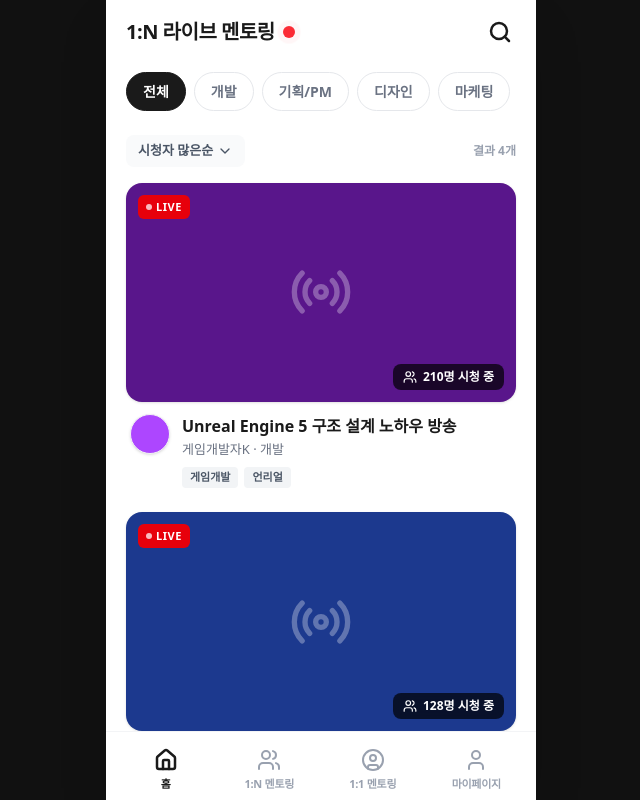
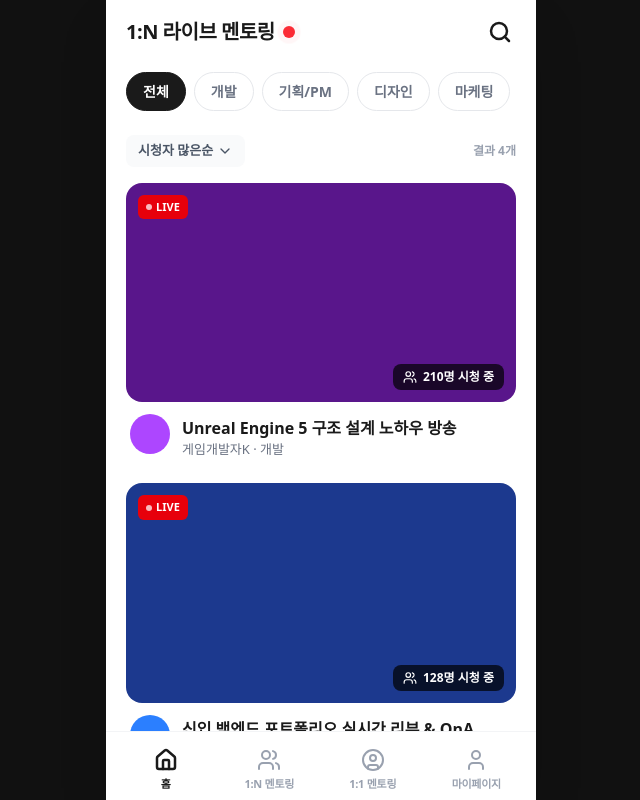
Before and after one commit to capstone-ap/carpoolink-backend, a Next.js app in the folder apps/demo-web/: page /mentoring_list/live_list in a window 1280 px wide. Shown: the whole page, without its empty margins (319-959 px from the left). Built offline with nearby package versions, Linux system fonts and the light colour scheme; a web font is replaced by a local one.

Commit message:
fix(front): 뒤로가기 버그 해결을 위한 임시 더미페이지 작성

```diff
--- a/apps/demo-web/app/(with-nav)/mentoring_list/live_list/page.tsx
+++ b/apps/demo-web/app/(with-nav)/mentoring_list/live_list/page.tsx
@@ -1,56 +1,16 @@
 "use client";
 
-import { useState, useMemo } from "react";
+import { useState, useMemo, Suspense, useEffect } from "react";
 import Link from "next/link";
+import { useRouter, useSearchParams, usePathname } from "next/navigation";
 import { Search, ChevronDown, Users, Radio, Check, AlertCircle } from "lucide-react";
 
-// 💡 핵심 수정: Date.now() 같은 동적 함수를 제거하고, 고정된 시간 문자열을 사용하여
-// Next.js의 Hydration(렌더링 동기화) 에러와 클릭 이벤트 먹통 현상을 완벽하게 방지했습니다.
+// 데이터 부분 (이전과 동일)
 const LIVE_STREAMS = [
-  {
-    id: 101,
-    title: "신입 백엔드 포트폴리오 실시간 리뷰 & QnA",
-    mentor: "AI네이티브개발자",
-    category: "개발",
-    viewers: 128,
-    startTime: "2026-04-28T10:30:00Z", // 고정된 시간
-    tags: ["백엔드", "포트폴리오", "취업"],
-    thumbnailColor: "bg-blue-900",
-    profileColor: "bg-blue-500",
-  },
-  {
-    id: 102,
-    title: "실무에서 쓰이는 React 패턴 (주니어용)",
-    mentor: "프론트엔드장인",
-    category: "개발",
-    viewers: 85,
-    startTime: "2026-04-28T11:50:00Z",
-    tags: ["프론트엔드", "React", "실무"],
-    thumbnailColor: "bg-emerald-900",
-    profileColor: "bg-emerald-500",
-  },
-  {
-    id: 103,
-    title: "Unreal Engine 5 구조 설계 노하우 방송",
-    mentor: "게임개발자K",
-    category: "개발",
-    viewers: 210,
-    startTime: "2026-04-28T09:00:00Z",
-    tags: ["게임개발", "언리얼"],
-    thumbnailColor: "bg-purple-900",
-    profileColor: "bg-purple-500",
-  },
-  {
-    id: 104,
-    title: "주니어 기획자를 위한 역량 강화 가이드",
-    mentor: "기획왕",
-    category: "기획/PM",
-    viewers: 45,
-    startTime: "2026-04-28T11:15:00Z",
-    tags: ["기획", "PM", "커리어"],
-    thumbnailColor: "bg-orange-900",
-    profileColor: "bg-orange-500",
-  }
+  { id: 101, title: "신입 백엔드 포트폴리오 실시간 리뷰 & QnA", mentor: "AI네이티브개발자", category: "개발", viewers: 128, startTime: "2026-04-28T10:30:00Z", tags: ["백엔드", "포트폴리오", "취업"], thumbnailColor: "bg-blue-900", profileColor: "bg-blue-500" },
+  { id: 102, title: "실무에서 쓰이는 React 패턴 (주니어용)", mentor: "프론트엔드장인", category: "개발", viewers: 85, startTime: "2026-04-28T11:50:00Z", tags: ["프론트엔드", "React", "실무"], thumbnailColor: "bg-emerald-900", profileColor: "bg-emerald-500" },
+  { id: 103, title: "Unreal Engine 5 구조 설계 노하우 방송", mentor: "게임개발자K", category: "개발", viewers: 210, startTime: "2026-04-28T09:00:00Z", tags: ["게임개발", "언리얼"], thumbnailColor: "bg-purple-900", profileColor: "bg-purple-500" },
+  { id: 104, title: "주니어 기획자를 위한 역량 강화 가이드", mentor: "기획왕", category: "기획/PM", viewers: 45, startTime: "2026-04-28T11:15:00Z", tags: ["기획", "PM", "커리어"], thumbnailColor: "bg-orange-900", profileColor: "bg-orange-500" }
 ];
 
 const CATEGORIES = ["전체", "개발", "기획/PM", "디자인", "마케팅"];
@@ -60,38 +20,57 @@ const SORT_OPTIONS = [
   { id: "oldest", label: "오래된 순" },
 ];
 
-export default function LiveListPage() {
-  const [sortBy, setSortBy] = useState("viewers");
-  const [activeCategory, setActiveCategory] = useState("전체");
+function LiveListContent() {
+  const router = useRouter();
+  const pathname = usePathname();
+  const searchParams = useSearchParams();
+
+  // 💡 [해결책 1] 하이드레이션 체크: 클라이언트 마운트 완료 확인
+  const [isMounted, setIsMounted] = useState(false);
+  useEffect(() => {
+    setIsMounted(true);
+  }, []);
+
+  const activeCategory = searchParams.get("category") || "전체";
+  const sortBy = searchParams.get("sort") || "viewers";
+
   const [isSearchOpen, setIsSearchOpen] = useState(false);
   const [searchQuery, setSearchQuery] = useState("");
   const [isSortMenuOpen, setIsSortMenuOpen] = useState(false);
 
+  const handleCategoryClick = (category: string) => {
+    const params = new URLSearchParams(searchParams.toString());
+    if (category === "전체") params.delete("category");
+    else params.set("category", category);
+    router.replace(`${pathname}?${params.toString()}`, { scroll: false });
+  };
+
+  const handleSortClick = (sortId: string) => {
+    const params = new URLSearchParams(searchParams.toString());
+    if (sortId === "viewers") params.delete("sort");
+    else params.set("sort", sortId);
+    router.replace(`${pathname}?${params.toString()}`, { scroll: false });
+    setIsSortMenuOpen(false);
+  };
+
   const filteredAndSortedStreams = useMemo(() => {
     let list = [...LIVE_STREAMS];
-
-    if (activeCategory !== "전체") {
-      list = list.filter(stream => stream.category === activeCategory);
+    if (activeCategory !== "전체") list = list.filter(s => s.category === activeCategory);
+    if (searchQuery.trim() !== "") {
+      const q = searchQuery.toLowerCase();
+      list = list.filter(s => s.title.toLowerCase().includes(q) || s.mentor.toLowerCase().includes(q));
     }
-
-    if (searchQuery.trim() !== "") {
-      const query = searchQuery.toLowerCase();
-      list = list.filter(stream =>
-        stream.title.toLowerCase().includes(query) ||
-        stream.mentor.toLowerCase().includes(query)
-      );
-    }
-
     if (sortBy === "viewers") list.sort((a, b) => b.viewers - a.viewers);
     else if (sortBy === "newest") list.sort((a, b) => new Date(b.startTime).getTime() - new Date(a.startTime).getTime());
     else if (sortBy === "oldest") list.sort((a, b) => new Date(a.startTime).getTime() - new Date(b.startTime).getTime());
-
     return list;
   }, [activeCategory, searchQuery, sortBy]);
 
+  // 💡 마운트 전에는 레이아웃만 보여주고 클릭 이벤트가 포함된 UI는 마운트 후에 렌더링
+  if (!isMounted) return <div className="w-full h-screen bg-white" />;
+
   return (
-    <main className="flex flex-col w-full bg-white text-[#1A1A1A] font-sans min-h-[100dvh] relative">
-
+    <div className="flex flex-col w-full bg-white text-[#1A1A1A] font-sans min-h-[100dvh] relative">
       <header className={`sticky top-0 bg-white z-20 transition-all duration-300 ${isSearchOpen ? 'pb-2' : ''}`}>
         <div className="flex items-center justify-between px-5 py-4">
           {!isSearchOpen ? (
@@ -103,11 +82,7 @@ export default function LiveListPage() {
                   <span className="relative inline-flex rounded-full h-3 w-3 bg-red-500"></span>
                 </span>
               </h1>
-              <button
-                type="button"
-                onClick={() => setIsSearchOpen(true)}
-                className="p-1 hover:bg-gray-100 rounded-full transition-colors"
-              >
+              <button type="button" onClick={() => setIsSearchOpen(true)} className="p-1 hover:bg-gray-100 rounded-full transition-colors">
                 <Search className="w-6 h-6" strokeWidth={2.5} />
               </button>
             </>
@@ -115,25 +90,9 @@ export default function LiveListPage() {
             <div className="flex items-center gap-3 w-full animate-in slide-in-from-right-4 duration-300">
               <div className="relative flex-1">
                 <Search className="absolute left-3 top-1/2 -translate-y-1/2 w-4 h-4 text-gray-400" strokeWidth={2.5} />
-                <input
-                  autoFocus
-                  type="text"
-                  placeholder="멘토 또는 라이브 제목 검색"
-                  value={searchQuery}
-                  onChange={(e) => setSearchQuery(e.target.value)}
-                  className="w-full bg-gray-100 py-2.5 pl-10 pr-4 rounded-xl text-[14px] font-medium focus:outline-none focus:ring-2 focus:ring-[#FFCC00]/50"
-                />
+                <input autoFocus type="text" placeholder="검색어 입력" value={searchQuery} onChange={(e) => setSearchQuery(e.target.value)} className="w-full bg-gray-100 py-2.5 pl-10 pr-4 rounded-xl text-[14px] font-medium focus:outline-none" />
               </div>
-              <button
-                type="button"
-                onClick={() => {
-                  setIsSearchOpen(false);
-                  setSearchQuery("");
-                }}
-                className="text-[14px] font-bold text-gray-500 px-1"
-              >
-                취소
-              </button>
+              <button type="button" onClick={() => { setIsSearchOpen(false); setSearchQuery(""); }} className="text-[14px] font-bold text-gray-500 px-1">취소</button>
             </div>
           )}
         </div>
@@ -141,46 +100,22 @@ export default function LiveListPage() {
 
       <div className="flex gap-2 overflow-x-auto px-5 py-2 scrollbar-hide">
         {CATEGORIES.map((category) => (
-          <button
-            key={category}
-            type="button" // 💡 명시적으로 버튼 타입을 지정하여 폼 전송 등 오작동 방지
-            onClick={() => setActiveCategory(category)}
-            className={`shrink-0 px-4 py-2 rounded-full text-[14px] font-bold border transition-all
-              ${activeCategory === category
-                ? 'bg-[#1A1A1A] text-white border-[#1A1A1A]'
-                : 'bg-white text-gray-500 border-gray-200 hover:bg-gray-50'
-              }
-            `}
-          >
+          <button key={category} type="button" onClick={() => handleCategoryClick(category)} className={`shrink-0 px-4 py-2 rounded-full text-[14px] font-bold border transition-all ${activeCategory === category ? 'bg-[#1A1A1A] text-white border-[#1A1A1A]' : 'bg-white text-gray-500 border-gray-200'}`}>
             {category}
           </button>
         ))}
       </div>
 
       <div className="px-5 py-4 flex items-center justify-between relative">
-        <button
-          type="button"
-          onClick={() => setIsSortMenuOpen(!isSortMenuOpen)}
-          className="flex items-center gap-1 text-[13px] font-bold text-gray-600 bg-gray-50 px-3 py-1.5 rounded-lg active:bg-gray-100 transition-colors"
-        >
+        <button type="button" onClick={() => setIsSortMenuOpen(!isSortMenuOpen)} className="flex items-center gap-1 text-[13px] font-bold text-gray-600 bg-gray-50 px-3 py-1.5 rounded-lg">
           {SORT_OPTIONS.find(opt => opt.id === sortBy)?.label}
           <ChevronDown className={`w-4 h-4 transition-transform ${isSortMenuOpen ? 'rotate-180' : ''}`} />
         </button>
 
         {isSortMenuOpen && (
-          <div className="absolute top-14 left-5 w-[160px] bg-white border border-gray-100 rounded-2xl shadow-xl z-30 p-2 animate-in fade-in zoom-in-95 duration-150">
+          <div className="absolute top-14 left-5 w-[160px] bg-white border border-gray-100 rounded-2xl shadow-xl z-30 p-2">
             {SORT_OPTIONS.map((option) => (
-              <button
-                key={option.id}
-                type="button"
-                onClick={() => {
-                  setSortBy(option.id);
-                  setIsSortMenuOpen(false);
-                }}
-                className={`w-full flex items-center justify-between px-3 py-2.5 rounded-xl text-[13px] font-bold transition-colors
-                  ${sortBy === option.id ? 'bg-[#FFCC00]/10 text-[#1A1A1A]' : 'text-gray-500 hover:bg-gray-50'}
-                `}
-              >
+              <button key={option.id} type="button" onClick={() => handleSortClick(option.id)} className={`w-full flex items-center justify-between px-3 py-2.5 rounded-xl text-[13px] font-bold ${sortBy === option.id ? 'bg-[#FFCC00]/10 text-[#1A1A1A]' : 'text-gray-500 hover:bg-gray-50'}`}>
                 {option.label}
                 {sortBy === option.id && <Check className="w-4 h-4 text-[#FFCC00]" />}
               </button>
@@ -193,72 +128,48 @@ export default function LiveListPage() {
       <div className="flex flex-col px-5 gap-6 pb-10 flex-1">
         {filteredAndSortedStreams.length > 0 ? (
           filteredAndSortedStreams.map((stream) => (
-            <Link
-              key={stream.id}
-              href={`/mentoring_list/live_list/${stream.id}`}
-              className="group flex flex-col gap-3"
-            >
-              <div className={`relative w-full aspect-video rounded-2xl ${stream.thumbnailColor} overflow-hidden shadow-sm`}>
-                <div className="absolute inset-0 flex items-center justify-center opacity-30">
-                  <Radio className="w-16 h-16 text-white" />
-                </div>
-                <div className="absolute top-3 left-3 bg-red-600 text-white text-[11px] font-extrabold px-2 py-1 rounded-[6px] flex items-center gap-1 tracking-wider">
+            <Link key={stream.id} href={`/mentoring_list/live_list/${stream.id}`} className="group flex flex-col gap-3">
+              <div className={`relative w-full aspect-video rounded-2xl ${stream.thumbnailColor} overflow-hidden`}>
+                <div className="absolute top-3 left-3 bg-red-600 text-white text-[11px] font-extrabold px-2 py-1 rounded-[6px] flex items-center gap-1">
                   <div className="w-1.5 h-1.5 bg-white rounded-full animate-pulse" /> LIVE
                 </div>
-                <div className="absolute bottom-3 right-3 bg-black/70 backdrop-blur-sm text-white text-[12px] font-bold px-2.5 py-1 rounded-[8px] flex items-center gap-1.5">
+                <div className="absolute bottom-3 right-3 bg-black/70 text-white text-[12px] font-bold px-2.5 py-1 rounded-[8px] flex items-center gap-1.5">
                   <Users className="w-3.5 h-3.5" /> {stream.viewers}명 시청 중
                 </div>
               </div>
-
               <div className="flex gap-3 px-1">
-                <div className={`w-10 h-10 rounded-full shrink-0 ${stream.profileColor} border border-gray-100 shadow-sm`} />
+                <div className={`w-10 h-10 rounded-full shrink-0 ${stream.profileColor}`} />
                 <div className="flex flex-col flex-1 min-w-0 pt-0.5">
-                  <h3 className="text-[16px] font-bold text-[#1A1A1A] leading-tight mb-1 truncate group-hover:text-blue-600 transition-colors">
-                    {stream.title}
-                  </h3>
-                  <p className="text-[13px] font-medium text-gray-500 mb-2">
-                    {stream.mentor} · {stream.category}
-                  </p>
-                  <div className="flex flex-wrap gap-1.5">
-                    {stream.tags.map((tag, idx) => (
-                      <span key={idx} className="bg-[#F2F4F6] text-gray-600 text-[11px] font-bold px-2 py-0.5 rounded-[4px]">
-                        {tag}
-                      </span>
-                    ))}
-                  </div>
+                  <h3 className="text-[16px] font-bold text-[#1A1A1A] truncate">{stream.title}</h3>
+                  <p className="text-[13px] font-medium text-gray-500">{stream.mentor} · {stream.category}</p>
                 </div>
               </div>
             </Link>
           ))
         ) : (
-          <div className="flex-1 flex flex-col items-center justify-center py-20 animate-in fade-in duration-500">
-            <div className="bg-gray-50 p-6 rounded-full mb-4">
-              <AlertCircle className="w-10 h-10 text-gray-300" />
-            </div>
-            <p className="text-gray-400 font-bold text-[15px] mb-1">해당하는 라이브가 없습니다.</p>
-            <p className="text-gray-300 text-[13px]">다른 카테고리나 검색어를 이용해 보세요.</p>
-            {(activeCategory !== "전체" || searchQuery !== "") && (
-              <button
-                type="button"
-                onClick={() => {
-                  setActiveCategory("전체");
-                  setSearchQuery("");
-                }}
-                className="mt-6 text-[#FFCC00] font-bold text-[14px] border-b border-[#FFCC00] pb-0.5"
-              >
-                필터 초기화
-              </button>
-            )}
+          <div className="flex-1 flex flex-col items-center justify-center py-20">
+            <AlertCircle className="w-10 h-10 text-gray-300 mb-4" />
+            <p className="text-gray-400 font-bold text-[15px]">해당하는 라이브가 없습니다.</p>
           </div>
         )}
       </div>
 
       {isSortMenuOpen && <div className="fixed inset-0 z-20" onClick={() => setIsSortMenuOpen(false)} />}
-
-      <style dangerouslySetInnerHTML={{__html: `
-        .scrollbar-hide::-webkit-scrollbar { display: none; }
-        .scrollbar-hide { -ms-overflow-style: none; scrollbar-width: none; }
-      `}} />
-    </main>
+    </div>
   );
 }
+
+export default function LiveListPage() {
+  const searchParams = useSearchParams();
+  const pathname = usePathname();
+
+  // 💡 [해결책 2] 고유한 Key 부여: 경로와 검색 파라미터가 바뀔 때마다 리액트가 컴포넌트를 새로 생성하게 함
+  // 뒤로가기 시 캐시된 DOM 대신 리액트가 다시 마운트되면서 이벤트 리스너를 복구합니다.
+  const uniqueKey = `${pathname}-${searchParams.toString()}`;
+
+  return (
+    <Suspense fallback={<div>Loading...</div>}>
+      <LiveListContent key={uniqueKey} />
+    </Suspense>
+  );
+}
```
Also changed, not shown: apps/demo-web/app/(with-nav)/mentoring_list/live_list/[id]/page.tsx (added, +21 -0 lines).
